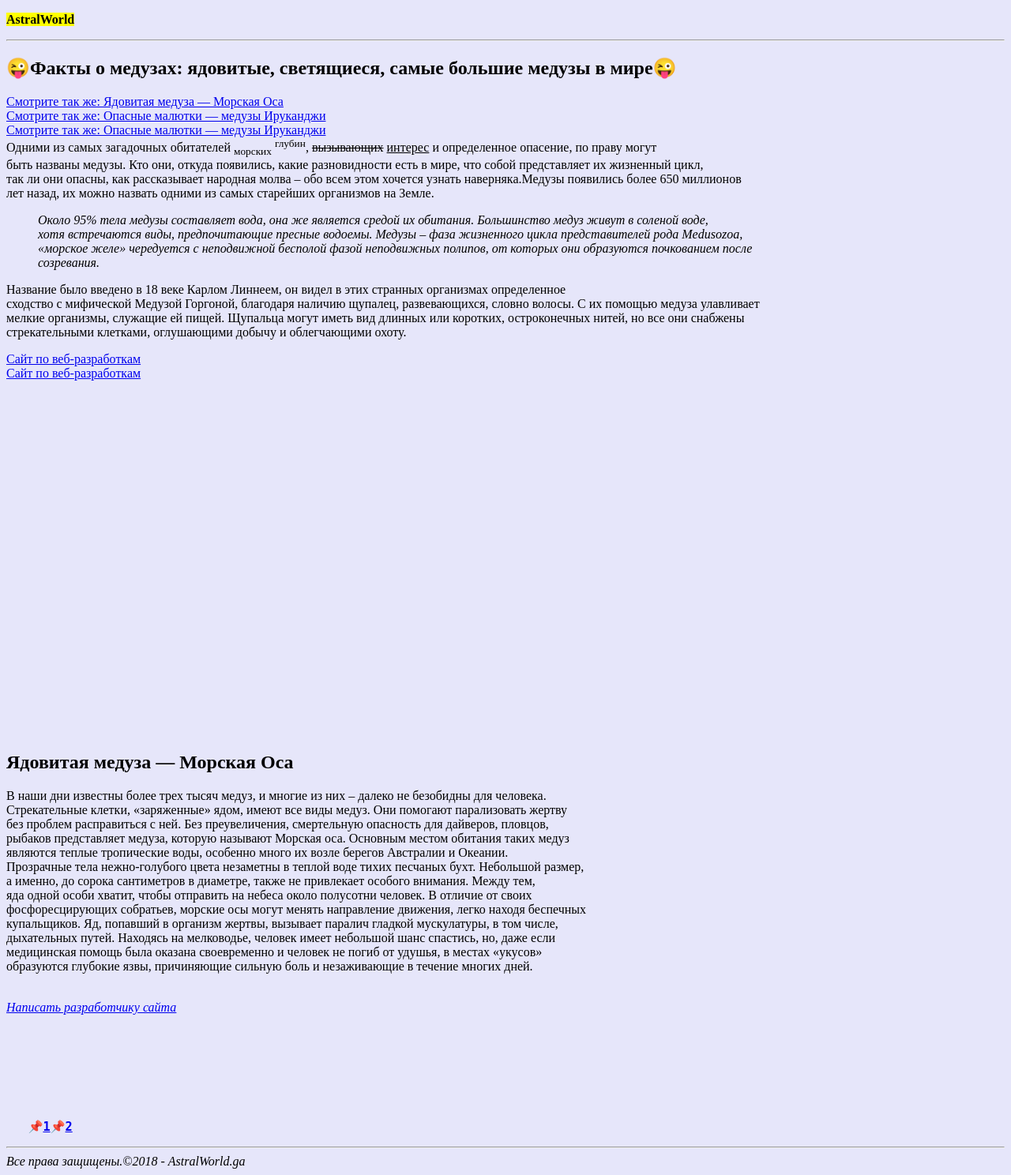
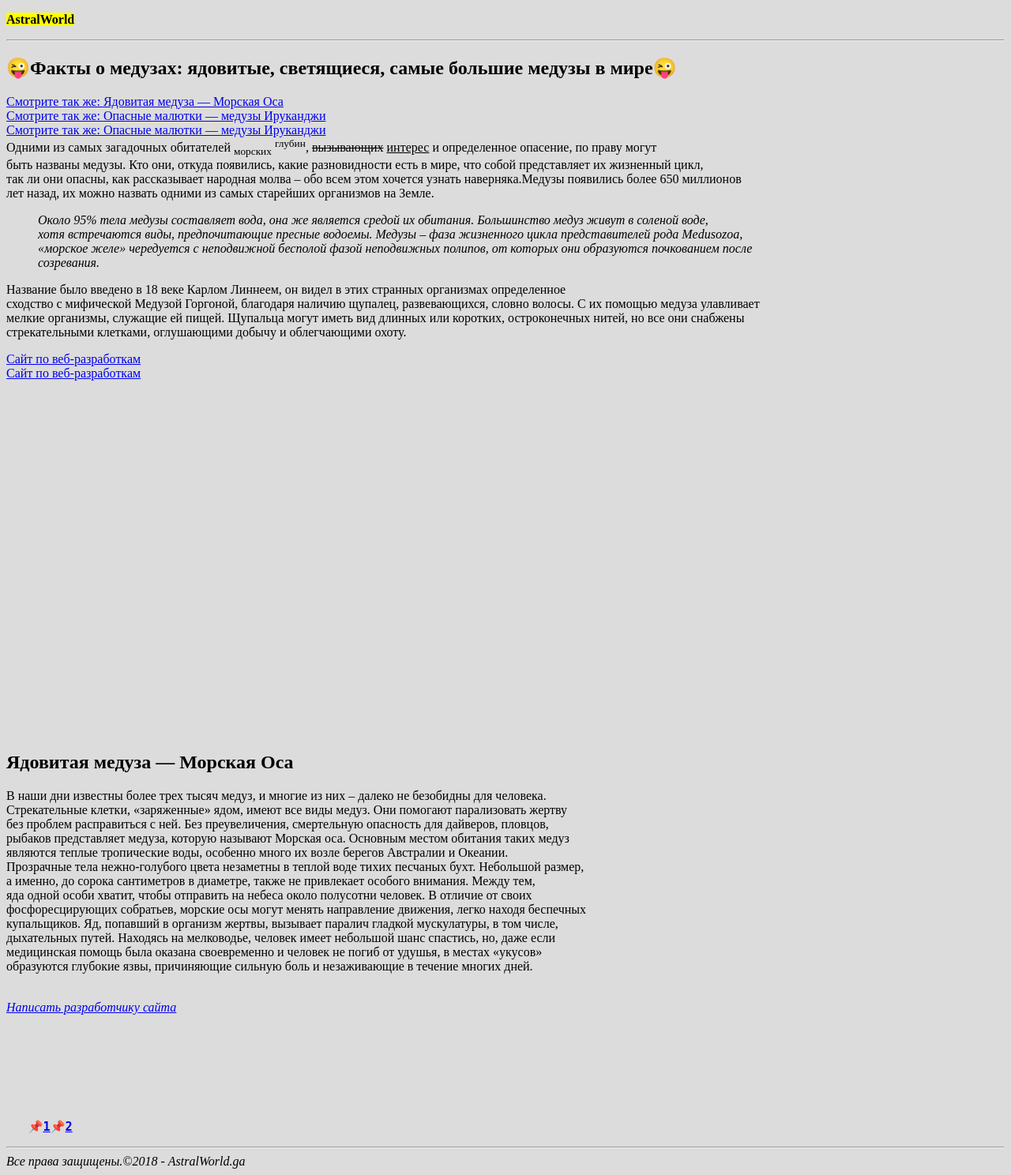
Before and after one commit to BADSanta5/BADSanta5.github.io, a PHP site: page / in a window 1280 px wide. Shown: the whole page at 79% size. Run offline with PHP 8.4, Linux system fonts and the light colour scheme.

Commit message:
Update style.css

```diff
--- a/style.css
+++ b/style.css
@@ -1 +1 @@
-body {background: #E6E6FA}
+body {background: #DCDCDC}
```
